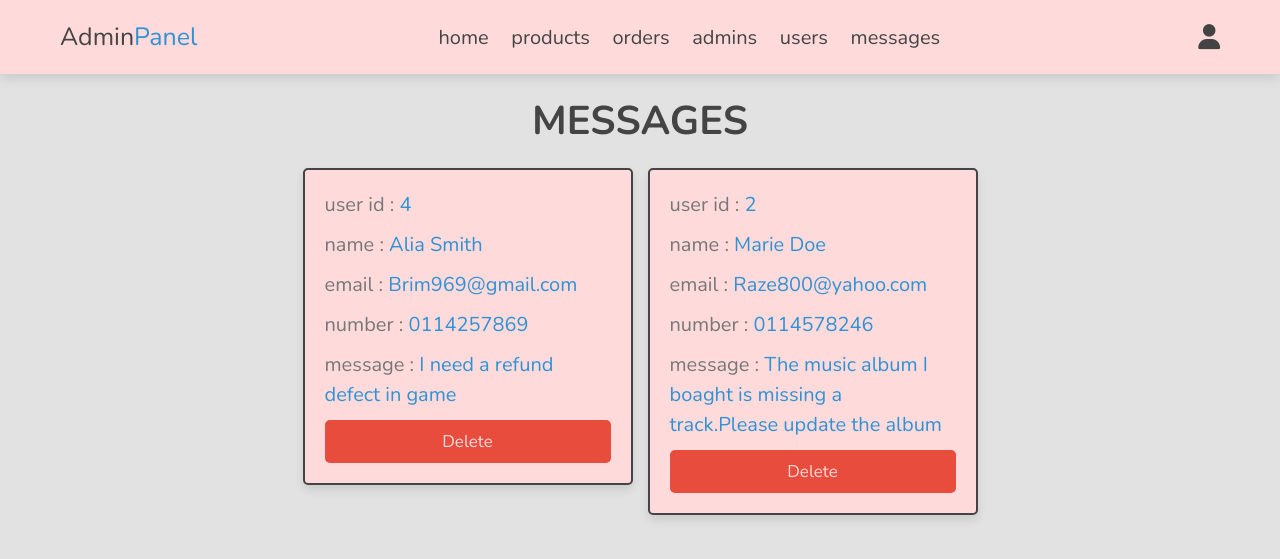
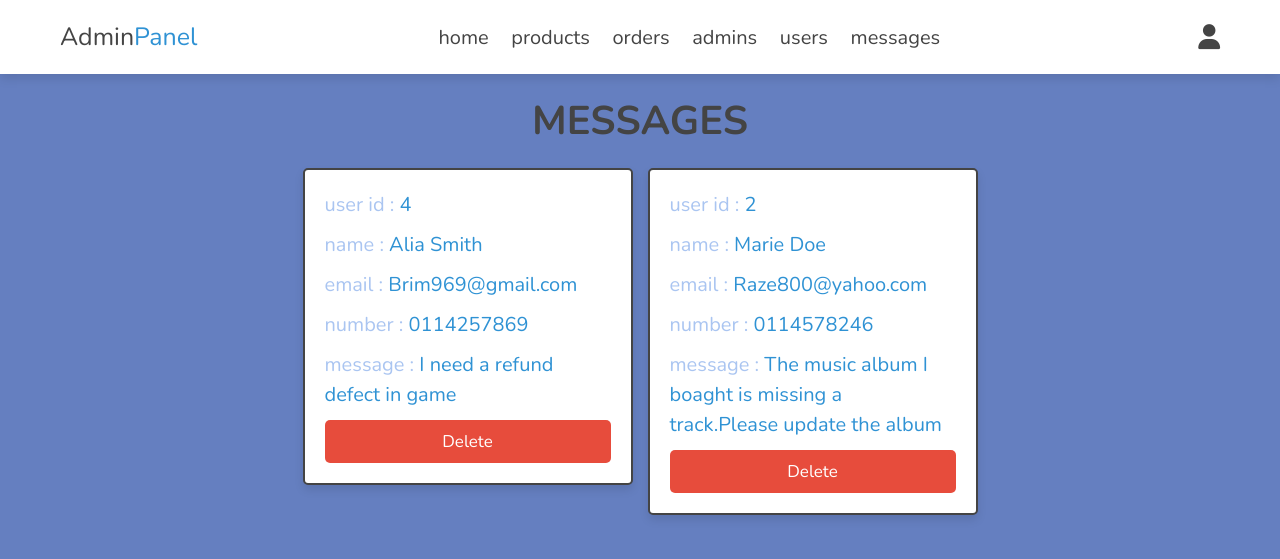
Before and after one commit to BilalR4M/LegendaryStore, a PHP site: page /admin/messages.php in a window 1280 px wide. Shown: the top 559 px of the page. Run offline with PHP 8.4, Linux system fonts and the light colour scheme; a user stored in the database is signed in; data comes from the database, SQL or seed files in the repository; some libraries are stand-ins or nearby versions.

Commit message:
Edit - admin dashboard style changes

```diff
--- a/src/css/admin_style.css
+++ b/src/css/admin_style.css
@@ -5,9 +5,9 @@
    --orange:#f39c12;
    --red:#e74c3c;
    --black:#444;
-   --white:#ffdada;
-   --light-color:#777;
-   --light-bg:#e2e2e2;
+   --white:#ffffff;
+   --light-color:#97b8eed0;
+   --light-bg:#657fc0;
    --border:.2rem solid var(--black);
    --box-shadow:0 .5rem 1rem rgba(0,0,0,.1);
 }
```
